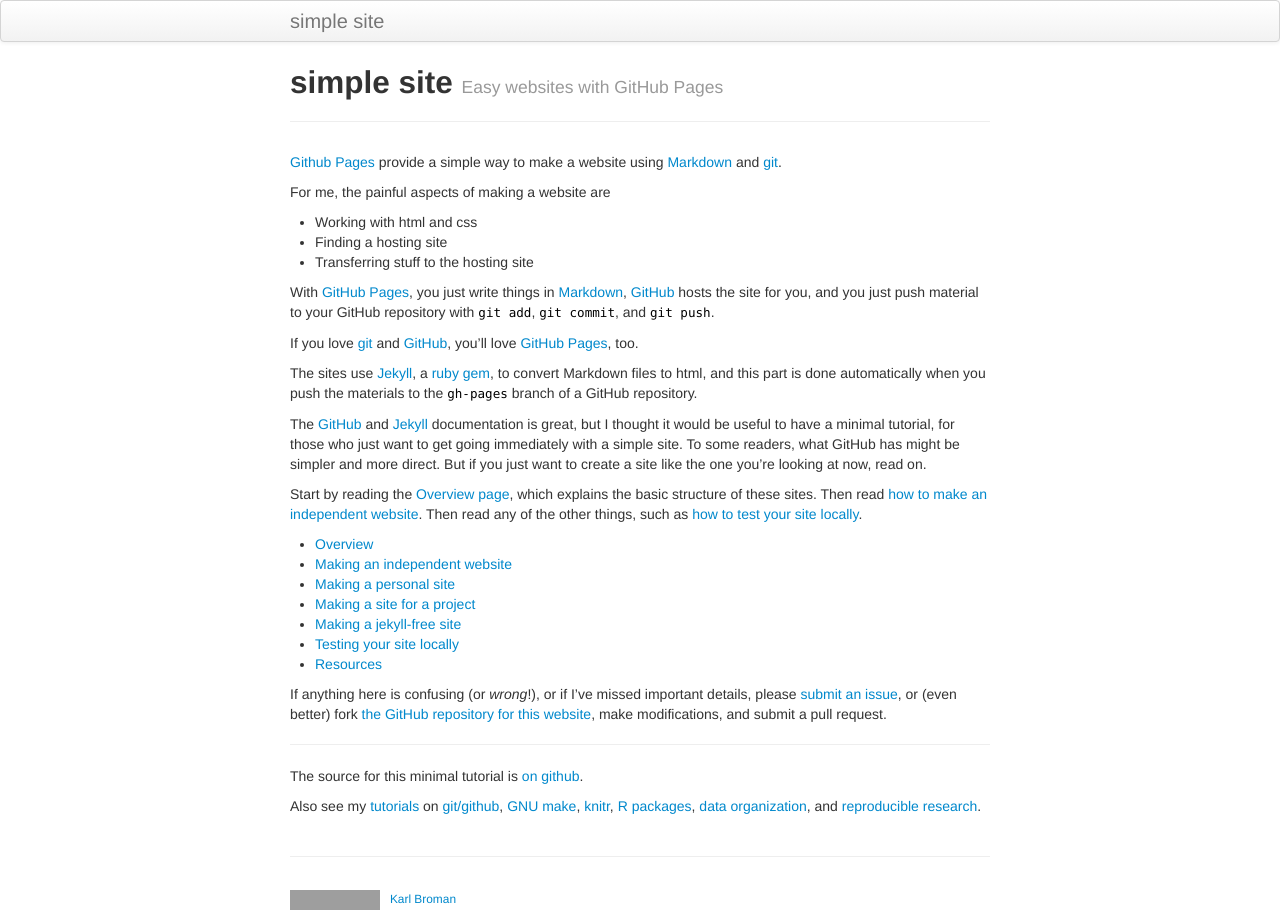
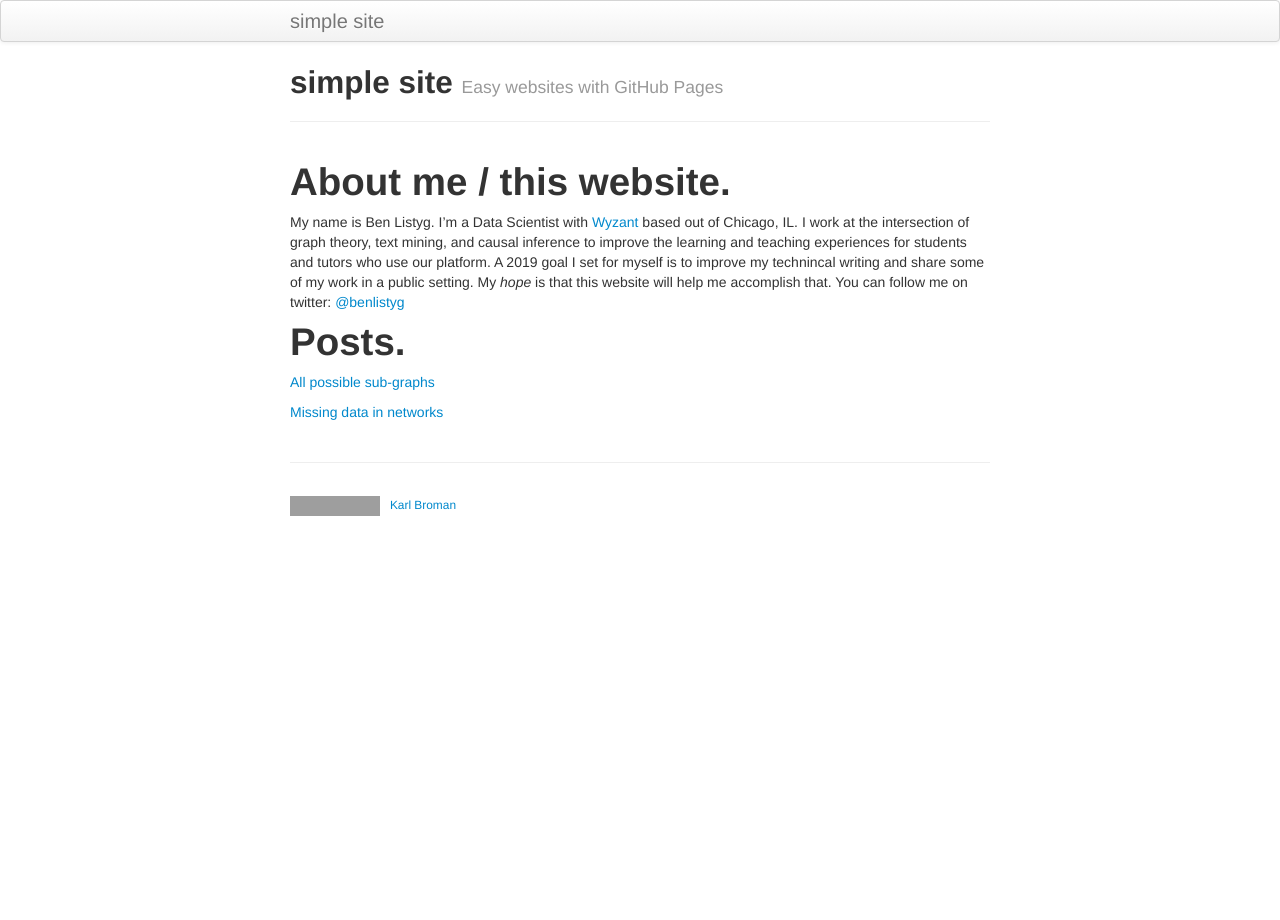
Before and after one commit to BListyg/blistyg.github.io, a Jekyll site: the page built from index.md, in a window 1280 px wide. Built offline with Jekyll 4.4.1, drawn with Linux system fonts in a browser that asks for light colours; grey boxes are pictures that could not be loaded.

Commit message:
Update index.md

```diff
--- a/index.md
+++ b/index.md
@@ -5,68 +5,12 @@ tagline: Easy websites with GitHub Pages
 description: Minimal tutorial on making a simple website with GitHub Pages
 ---
 
-[Github Pages](https://pages.github.com) provide a simple way to make a
-website using
-[Markdown](https://daringfireball.net/projects/markdown/) and
-[git](https://git-scm.com).
+# About me / this website.
 
-For me, the painful aspects of making a website are
+My name is Ben Listyg. I'm a Data Scientist with [Wyzant](www.wyzant.com) based out of Chicago, IL. I work at the intersection of graph theory, text mining, and causal inference to improve the learning and teaching experiences for students and tutors who use our platform. A 2019 goal I set for myself is to improve my technincal writing and share some of my work in a public setting. My _hope_ is that this website will help me accomplish that. You can follow me on twitter: [@benlistyg](www.twitter.com/blistyg)
 
-- Working with html and css
-- Finding a hosting site
-- Transferring stuff to the hosting site
+# Posts.
 
-With [GitHub Pages](https://pages.github.com), you just write things in
-[Markdown](https://daringfireball.net/projects/markdown/),
-[GitHub](https://github.com) hosts the site for you, and you just push
-material to your GitHub repository with `git add`, `git commit`, and
-`git push`.
+[All possible sub-graphs]()
 
-If you love [git](https://git-scm.com/) and
-[GitHub](https://github.com), you'll love
-[GitHub Pages](https://pages.github.com), too.
-
-The sites use [Jekyll](https://jekyllrb.com/), a
-[ruby](https://www.ruby-lang.org/en/) [gem](https://rubygems.org/), to
-convert Markdown files to html, and this part is done
-automatically when you push the materials to the `gh-pages` branch
-of a GitHub repository.
-
-The [GitHub](https://pages.github.com) and
-[Jekyll](https://jekyllrb.com) documentation is great, but I thought it
-would be useful to have a minimal tutorial, for those who just want to
-get going immediately with a simple site. To some readers, what GitHub
-has might be simpler and more direct.  But if you just want to create
-a site like the one you're looking at now, read on.
-
-Start by reading the [Overview page](pages/overview.html), which
-explains the basic structure of these sites. Then read
-[how to make an independent website](pages/independent_site.html). Then
-read any of the other things, such as
-[how to test your site locally](pages/local_test.html).
-
-- [Overview](pages/overview.html)
-- [Making an independent website](pages/independent_site.html)
-- [Making a personal site](pages/user_site.html)
-- [Making a site for a project](pages/project_site.html)
-- [Making a jekyll-free site](pages/nojekyll.html)
-- [Testing your site locally](pages/local_test.html)
-- [Resources](pages/resources.html)
-
-If anything here is confusing (or _wrong_!), or if I've missed
-important details, please
-[submit an issue](https://github.com/kbroman/simple_site/issues), or (even
-better) fork [the GitHub repository for this website](https://github.com/kbroman/simple_site),
-make modifications, and submit a pull request.
-
----
-
-The source for this minimal tutorial is [on github](https://github.com/kbroman/simple_site).
-
-Also see my [tutorials](https://kbroman.org/pages/tutorials) on
-[git/github](https://kbroman.org/github_tutorial),
-[GNU make](https://kbroman.org/minimal_make),
-[knitr](https://kbroman.org/knitr_knutshell),
-[R packages](https://kbroman.org/pkg_primer),
-[data organization](https://kbroman.org/dataorg),
-and [reproducible research](https://kbroman.org/steps2rr).
+[Missing data in networks]()
```
